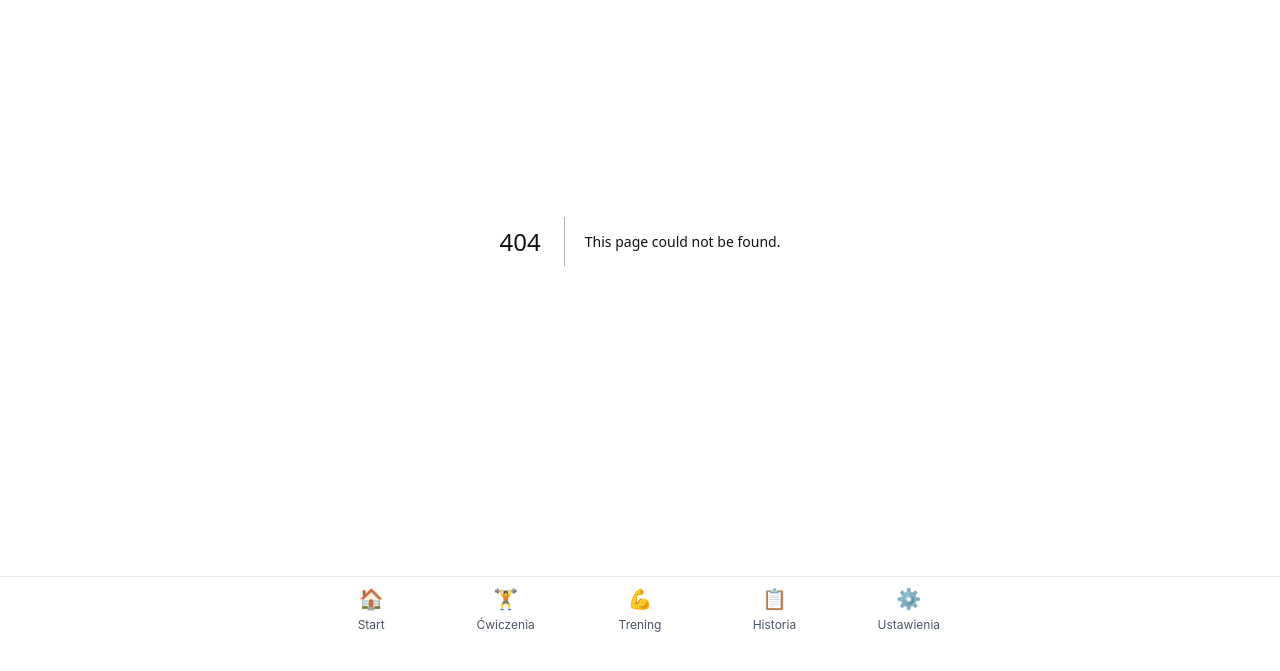
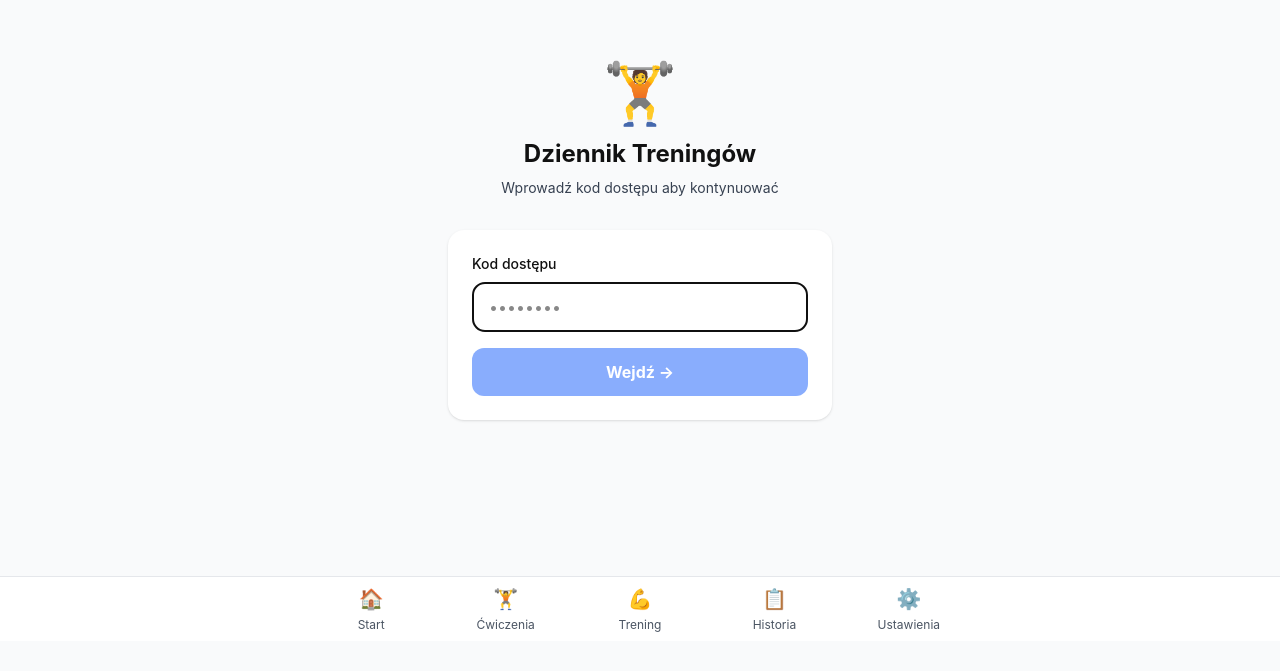
Before and after one commit to Patrykapp/treningi, a Next.js app: page /login in a window 1280 px wide. Before the commit this address had no page. Shown: the part 159-830 px from the top of the page. Built offline with nearby package versions, Linux system fonts and the light colour scheme.

Commit message:
Logowanie z kodem dostepu

```diff
--- /dev/null
+++ b/app/api/auth/route.ts
@@ -0,0 +1,39 @@
+import { NextResponse } from 'next/server';
+import { SignJWT } from 'jose';
+
+// POST /api/auth — logowanie
+export async function POST(request: Request) {
+  try {
+    const { password } = await request.json();
+
+    if (!password || password !== process.env.APP_PASSWORD) {
+      return NextResponse.json({ error: 'Nieprawidłowy kod dostępu' }, { status: 401 });
+    }
+
+    const secret = new TextEncoder().encode(process.env.AUTH_SECRET!);
+    const token = await new SignJWT({ ok: true })
+      .setProtectedHeader({ alg: 'HS256' })
+      .setIssuedAt()
+      .setExpirationTime('30d')
+      .sign(secret);
+
+    const res = NextResponse.json({ success: true });
+    res.cookies.set('workout_token', token, {
+      httpOnly: true,
+      secure: process.env.NODE_ENV === 'production',
+      maxAge: 60 * 60 * 24 * 30, // 30 dni
+      path: '/',
+      sameSite: 'lax',
+    });
+    return res;
+  } catch {
+    return NextResponse.json({ error: 'Błąd serwera' }, { status: 500 });
+  }
+}
+
+// DELETE /api/auth — wylogowanie
+export async function DELETE() {
+  const res = NextResponse.json({ success: true });
+  res.cookies.set('workout_token', '', { maxAge: 0, path: '/' });
+  return res;
+}
--- /dev/null
+++ b/app/login/page.tsx
@@ -0,0 +1,75 @@
+'use client';
+
+import { useState } from 'react';
+import { useRouter } from 'next/navigation';
+
+export default function LoginPage() {
+  const [password, setPassword] = useState('');
+  const [error, setError] = useState('');
+  const [loading, setLoading] = useState(false);
+  const router = useRouter();
+
+  const handleLogin = async (e: React.FormEvent) => {
+    e.preventDefault();
+    setLoading(true);
+    setError('');
+
+    const res = await fetch('/api/auth', {
+      method: 'POST',
+      headers: { 'Content-Type': 'application/json' },
+      body: JSON.stringify({ password }),
+    });
+
+    if (res.ok) {
+      router.push('/');
+      router.refresh();
+    } else {
+      setError('Nieprawidłowy kod dostępu. Skontaktuj się z Patrykiem.');
+      setPassword('');
+    }
+    setLoading(false);
+  };
+
+  return (
+    <div className="min-h-screen bg-gray-50 flex items-center justify-center px-4">
+      <div className="w-full max-w-sm">
+        <div className="text-center mb-8">
+          <div className="text-6xl mb-4">🏋️</div>
+          <h1 className="text-2xl font-bold text-gray-900">Dziennik Treningów</h1>
+          <p className="text-gray-600 mt-2 text-sm">Wprowadź kod dostępu aby kontynuować</p>
+        </div>
+
+        <form onSubmit={handleLogin} className="bg-white rounded-2xl p-6 shadow-sm space-y-4">
+          <div>
+            <label className="block text-sm font-medium text-gray-900 mb-2">
+              Kod dostępu
+            </label>
+            <input
+              type="password"
+              value={password}
+              onChange={e => setPassword(e.target.value)}
+              placeholder="••••••••"
+              className="w-full border border-gray-200 rounded-xl px-4 py-3 text-gray-900 text-base"
+              autoFocus
+              autoComplete="current-password"
+            />
+          </div>
+
+          {error && (
+            <div className="bg-red-50 border border-red-200 rounded-xl px-4 py-3">
+              <p className="text-red-600 text-sm">{error}</p>
+            </div>
+          )}
+
+          <button
+            type="submit"
+            disabled={loading || !password}
+            className="w-full bg-blue-600 text-white py-3 rounded-xl font-bold text-base disabled:opacity-50"
+          >
+            {loading ? 'Sprawdzam...' : 'Wejdź →'}
+          </button>
+        </form>
+      </div>
+    </div>
+  );
+}
--- a/app/ustawienia/page.tsx
+++ b/app/ustawienia/page.tsx
@@ -1,12 +1,14 @@
 'use client';
 
 import { useState, useEffect, useRef } from 'react';
+import { useRouter } from 'next/navigation';
 import { User, Exercise } from '@/types';
 import { Toast } from '@/components/ui/Toast';
 import { ConfirmDialog } from '@/components/ui/ConfirmDialog';
 import Papa from 'papaparse';
 
 export default function UstawieniaPage() {
+  const router = useRouter();
   const [users, setUsers] = useState<User[]>([]);
   const [exercises, setExercises] = useState<Exercise[]>([]);
   const [newUserName, setNewUserName] = useState('');
@@ -328,6 +330,23 @@ export default function UstawieniaPage() {
             {importing ? 'Importuję...' : 'Wybierz plik CSV'}
           </button>
         </section>
+
+        {/* Wyloguj */}
+        <section className="bg-white rounded-2xl p-4 shadow-sm">
+          <h2 className="font-bold text-gray-900 mb-1">🔐 Dostęp</h2>
+          <p className="text-sm text-gray-600 mb-3">
+            Kod dostępu ustawiasz w zmiennych środowiskowych Vercel (<code className="bg-gray-100 px-1 rounded text-xs">APP_PASSWORD</code>).
+          </p>
+          <button
+            onClick={async () => {
+              await fetch('/api/auth', { method: 'DELETE' });
+              router.push('/login');
+            }}
+            className="w-full bg-gray-100 text-gray-900 py-3 rounded-xl font-medium"
+          >
+            Wyloguj się
+          </button>
+        </section>
       </div>
     </div>
   );
--- /dev/null
+++ b/middleware.ts
@@ -0,0 +1,45 @@
+import { NextResponse } from 'next/server';
+import type { NextRequest } from 'next/server';
+import { jwtVerify } from 'jose';
+
+const PUBLIC = ['/login', '/api/auth'];
+
+export async function middleware(request: NextRequest) {
+  const { pathname } = request.nextUrl;
+
+  // Przepuść publiczne ścieżki
+  if (PUBLIC.some(p => pathname.startsWith(p))) {
+    // Jeśli zalogowany i idzie na /login — przekieruj na start
+    if (pathname.startsWith('/login')) {
+      const token = request.cookies.get('workout_token')?.value;
+      if (token) {
+        try {
+          const secret = new TextEncoder().encode(process.env.AUTH_SECRET!);
+          await jwtVerify(token, secret);
+          return NextResponse.redirect(new URL('/', request.url));
+        } catch { /* token nieważny */ }
+      }
+    }
+    return NextResponse.next();
+  }
+
+  // Sprawdź token
+  const token = request.cookies.get('workout_token')?.value;
+  if (!token) {
+    return NextResponse.redirect(new URL('/login', request.url));
+  }
+
+  try {
+    const secret = new TextEncoder().encode(process.env.AUTH_SECRET!);
+    await jwtVerify(token, secret);
+    return NextResponse.next();
+  } catch {
+    const res = NextResponse.redirect(new URL('/login', request.url));
+    res.cookies.delete('workout_token');
+    return res;
+  }
+}
+
+export const config = {
+  matcher: ['/((?!_next/static|_next/image|favicon.ico|.*\\.png$).*)'],
+};
--- a/package.json
+++ b/package.json
@@ -18,6 +18,7 @@
   "dependencies": {
     "@prisma/client": "^6.0.0",
     "date-fns": "^4.0.0",
+    "jose": "^5.10.0",
     "next": "16.2.6",
     "papaparse": "^5.4.1",
     "react": "19.2.4",
@@ -33,8 +34,8 @@
     "eslint": "^9",
     "eslint-config-next": "16.2.6",
     "prisma": "^6.0.0",
+    "tailwindcss": "^4",
     "ts-node": "^10.9.2",
-    "tailwindcss": "^4",
     "typescript": "^5"
   }
 }
```
Also changed, not shown: 1 other file (tests, documents, lock files or other folders).
